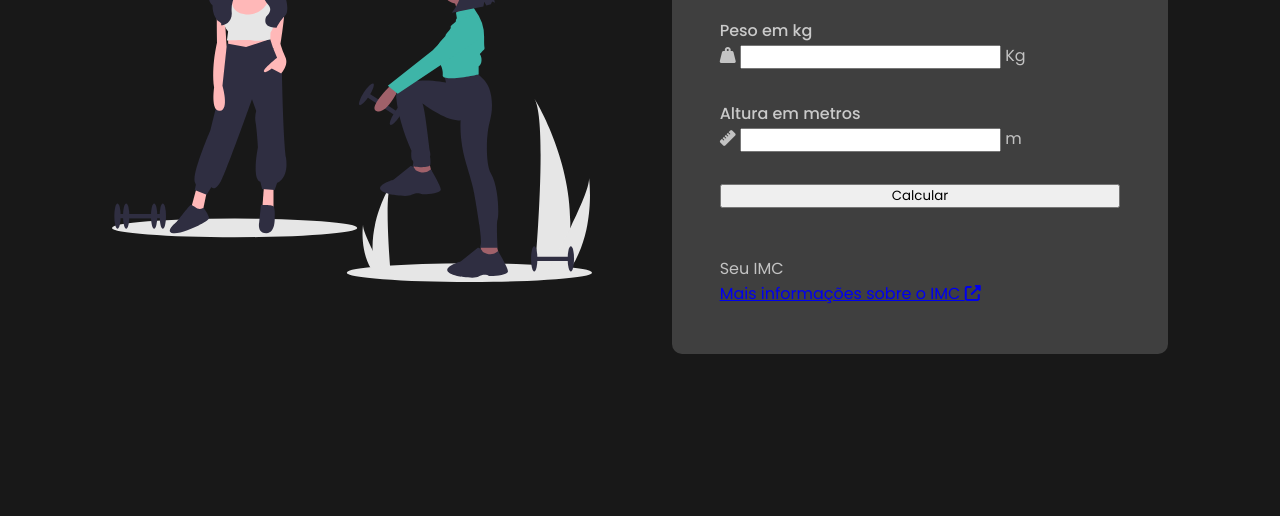
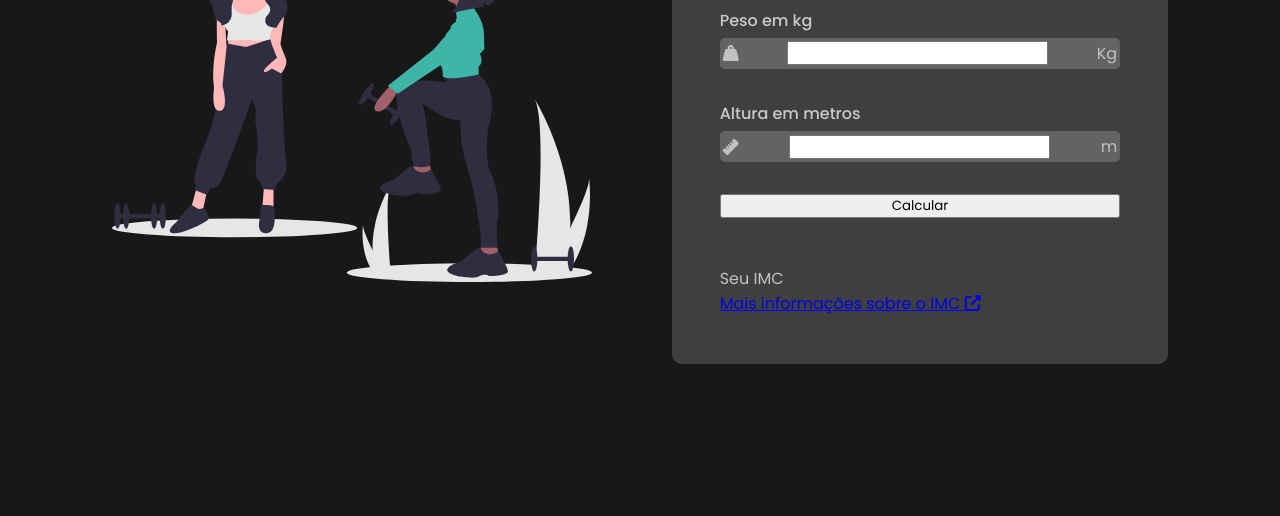
Before and after one commit to adynaslima/Calculator-IMC, a plain HTML site: page index.html in a window 1280 px wide. Shown: the part 284-800 px from the top of the page. Drawn offline with Linux system fonts and the light colour scheme.

Commit message:
:construction:feat: estilizando o input.

```diff
--- a/assets/css/style.css
+++ b/assets/css/style.css
@@ -51,3 +51,13 @@ body {
     color: #cacaca;
     font-weight: 500;
 }
+
+.input-field {
+    display: flex;
+    align-items: center;
+    justify-content: space-between;
+    background-color: #636363;
+    padding: 0.2rem;
+    border-radius: 5px;
+    margin-top: 5px;
+}
```
